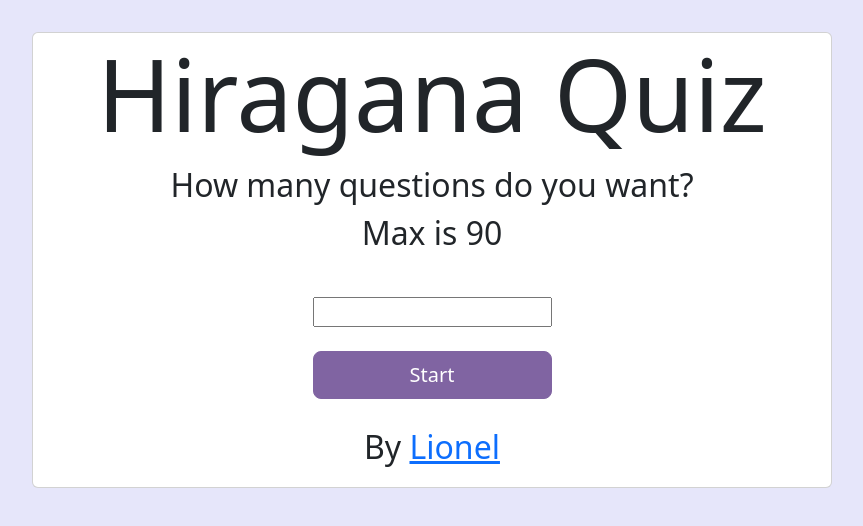
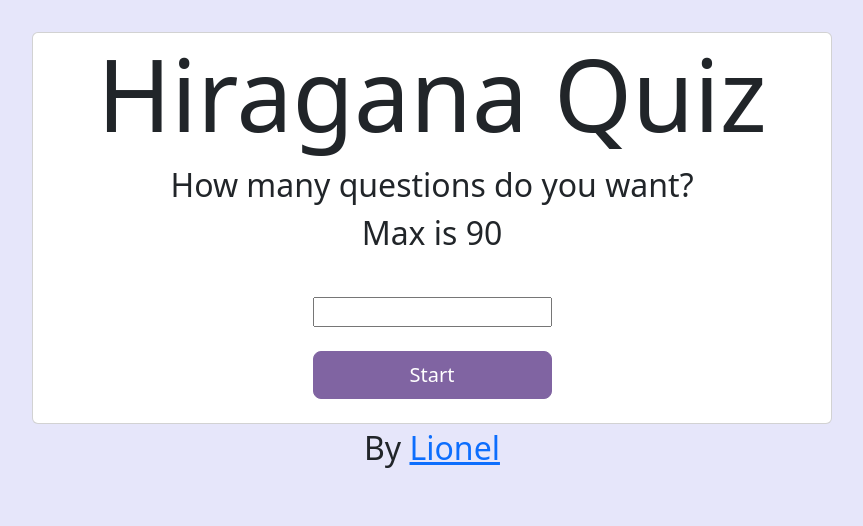
Before and after one commit to Lionel-Wilson/Racademy-Japanese-Character-Studying-App, an Angular app in the folder Hiragana Quiz/: page /Welcome in a window 1280 px wide. Before the commit this address led to /. Shown: the top 526 px of the page, without its empty margins (208-1071 px from the left). Built offline with nearby package versions, Linux system fonts and the light colour scheme.

Commit message:
Add routing to welcome and question components

```diff
--- a/Hiragana Quiz/src/app/app-routing.module.ts
+++ b/Hiragana Quiz/src/app/app-routing.module.ts
@@ -1,7 +1,13 @@
 import { NgModule } from '@angular/core';
 import { RouterModule, Routes } from '@angular/router';
+import { WelcomeComponent } from './quiz/welcome/welcome.component';
+import { QuestionComponent } from './quiz/question/question.component';
 
-const routes: Routes = [];
+const routes: Routes = [
+  {path:'',redirectTo:"Welcome",pathMatch:"full"},
+  {path:"Welcome",component:WelcomeComponent},
+  {path:"Question",component:QuestionComponent}
+];
 
 @NgModule({
   imports: [RouterModule.forRoot(routes)],
--- a/Hiragana Quiz/src/app/app.component.html
+++ b/Hiragana Quiz/src/app/app.component.html
@@ -6,7 +6,7 @@
 <!-- * * * * * * * * * Delete the template below * * * * * * * * * * -->
 <!-- * * * * * * * to get started with your project! * * * * * * * * -->
 <!-- * * * * * * * * * * * * * * * * * * * * * * * * * * * * * * * -->
-<app-quiz></app-quiz>
+<router-outlet></router-outlet>
 
 <!-- * * * * * * * * * * * * * * * * * * * * * * * * * * * * * * * -->
 <!-- * * * * * * * * * * * The content above * * * * * * * * * * * -->
@@ -15,5 +15,3 @@
 <!-- * * * * * * * * * * * * * * * * * * * * * * * * * * * * * * * -->
 <!-- * * * * * * * * * * End of Placeholder * * * * * * * * * * * -->
 <!-- * * * * * * * * * * * * * * * * * * * * * * * * * * * * * * * -->
-
-<router-outlet></router-outlet>
--- a/Hiragana Quiz/src/app/quiz/quiz.component.css
+++ b/Hiragana Quiz/src/app/quiz/quiz.component.css
@@ -1,46 +1,6 @@
-p,label,h1{
-    text-align: center;
-}
 
-
-
-h1{
-    font-size: 100px;
-}
-p{
-    font-size: 2rem;
-}
-
-.main-containter{
-    display: flex;
-    justify-content: center;
-    padding-top: 2em;
-}
-.quiz-container{
-    display: flex;
-    justify-content: center;
-    align-items: center;
-
-    width: 50rem;
-}
 .table-container{
     display: flex;
     justify-content: center;
     align-items: center;
 }
-
-
-
-form{
-    display: flex;
-    flex-direction: column;
-}
-
-
-/*
-Ref - https://stackoverflow.com/questions/28261287/how-to-change-btn-color-in-bootstrap
-*/
-.btn-primary, .btn-primary:hover, .btn-primary:active, .btn-primary:visited {
-    background-color: #8064A2 !important;
-    border-color: #8064A2;
-}
--- a/Hiragana Quiz/src/app/quiz/welcome/welcome.component.css
+++ b/Hiragana Quiz/src/app/quiz/welcome/welcome.component.css
@@ -0,0 +1,39 @@
+p,label,h1{
+    text-align: center;
+}
+
+
+
+h1{
+    font-size: 100px;
+}
+p{
+    font-size: 2rem;
+}
+
+.main-containter{
+    display: flex;
+    justify-content: center;
+    padding-top: 2em;
+}
+.quiz-container{
+    display: flex;
+    justify-content: center;
+    align-items: center;
+
+    width: 50rem;
+}
+
+form{
+    display: flex;
+    flex-direction: column;
+}
+
+
+/*
+Ref - https://stackoverflow.com/questions/28261287/how-to-change-btn-color-in-bootstrap
+*/
+.btn-primary, .btn-primary:hover, .btn-primary:active, .btn-primary:visited {
+    background-color: #8064A2 !important;
+    border-color: #8064A2;
+}
--- a/Hiragana Quiz/src/app/quiz/welcome/welcome.component.html
+++ b/Hiragana Quiz/src/app/quiz/welcome/welcome.component.html
@@ -1 +1,34 @@
-<p>welcome works!</p>
+<div class="main-containter">
+  <div class="quiz-container card">
+    <h1>Hiragana Quiz</h1>
+    <p style="max-width: 35rem">How many questions do you want? Max is 90</p>
+    <br />
+    <form #startForm="ngForm" (ngSubmit)="getQuestions(startForm)">
+      <input
+        title="numberOfQuestionSetByUser"
+        type="number"
+        name="numberOfQuestionSetByUser"
+        ngModel
+        required
+      />
+      <br />
+
+      <button
+        routerLink="/Question"
+        type="submit"
+        class="btn btn-primary btn-lg"
+      >
+        Start
+      </button>
+    </form>
+    <br />
+  </div>
+</div>
+<div>
+  <p>
+    By
+    <a target="”_blank”" href="https://www.instagram.com/lionel_wilson/"
+      >Lionel</a
+    >
+  </p>
+</div>
--- a/Hiragana Quiz/src/app/quiz/welcome/welcome.component.ts
+++ b/Hiragana Quiz/src/app/quiz/welcome/welcome.component.ts
@@ -1,4 +1,6 @@
+import { HttpClient } from '@angular/common/http';
 import { Component } from '@angular/core';
+import { NgForm } from '@angular/forms';
 
 @Component({
   selector: 'app-welcome',
@@ -6,5 +8,28 @@ import { Component } from '@angular/core';
   styleUrls: ['./welcome.component.css']
 })
 export class WelcomeComponent {
+  public data:QuizItem[]=[];
+  public numberOfQuestions:number = 0;
+  public configUrl = 'https://localhost:7013/Quiz';
 
+  constructor(private http: HttpClient) { }
+
+  public getData(numberOfQuestionSetByUser:any){
+    this.http.get<QuizItem[]>(this.configUrl,{params:numberOfQuestionSetByUser}).subscribe((results => {
+      this.data = results;
+      this.numberOfQuestions = this.data.length;
+    }))
+  }
+
+  public getQuestions( numberOfQuestionSetByUser: NgForm ){
+    this.getData(numberOfQuestionSetByUser.value);
+  }
 }
+
+
+
+interface QuizItem {
+  id: string;
+  hiragana: string;
+  answer: string;
+}
```
